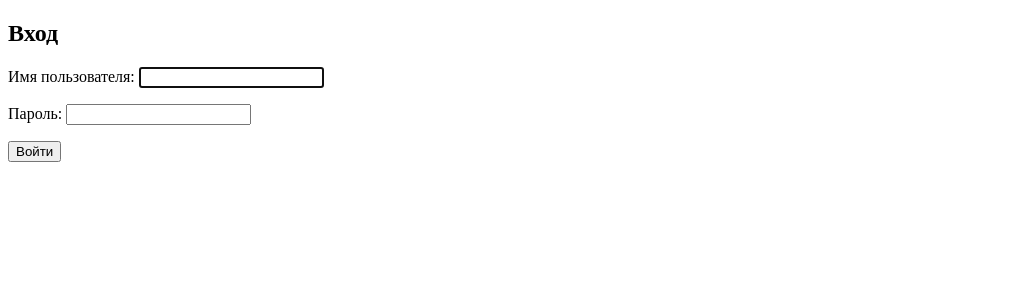
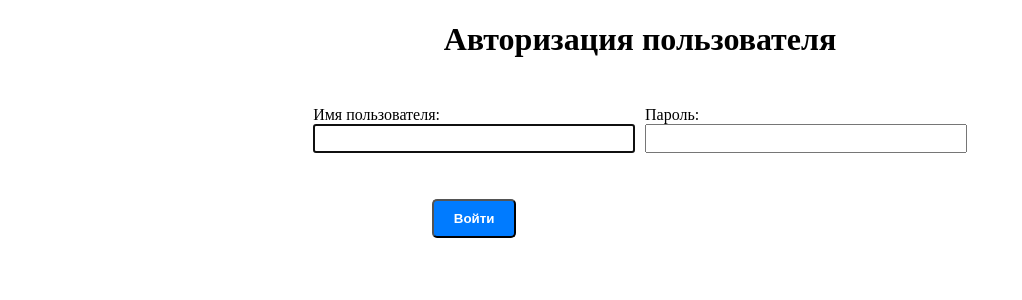
Before and after one commit to evlx87/OrderRegistry, a Django app: page /accounts/login/ in a window 1280 px wide. Shown: the top 300 px of the page, without its empty margins (0-1022 px from the left). Run offline with Django 5.2, Linux system fonts and the light colour scheme.

Commit message:
обновлен стиль страницы авторизации

```diff
--- a/users/templates/registration/login.html
+++ b/users/templates/registration/login.html
@@ -1,10 +1,14 @@
 {% extends 'orders/base.html' %}
 
 {% block content %}
-<h2>Вход</h2>
+<h1>Авторизация пользователя</h1>
+<div class="add_form">
 <form method="post">
     {% csrf_token %}
     {{ form.as_p }}
-    <input type="submit" value="Войти">
+    <div class="button_container">
+        <button class="pp_button" type="submit">Войти</button>
+    </div>
 </form>
+</div>
 {% endblock %}
```
